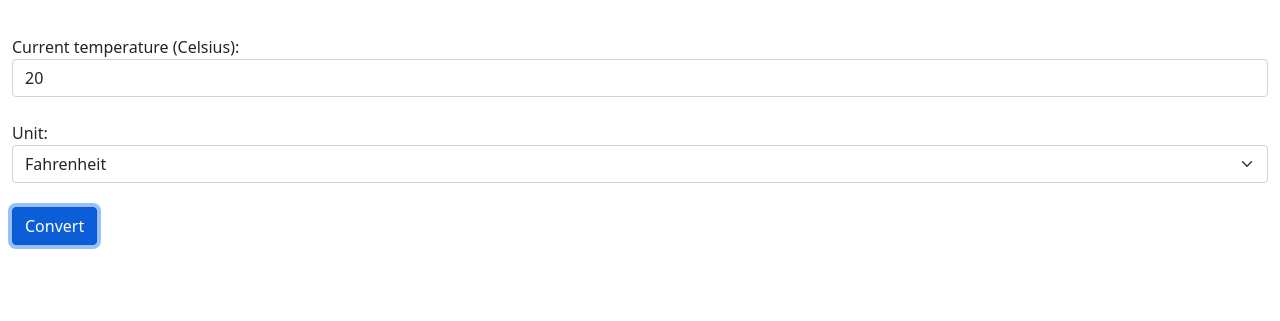
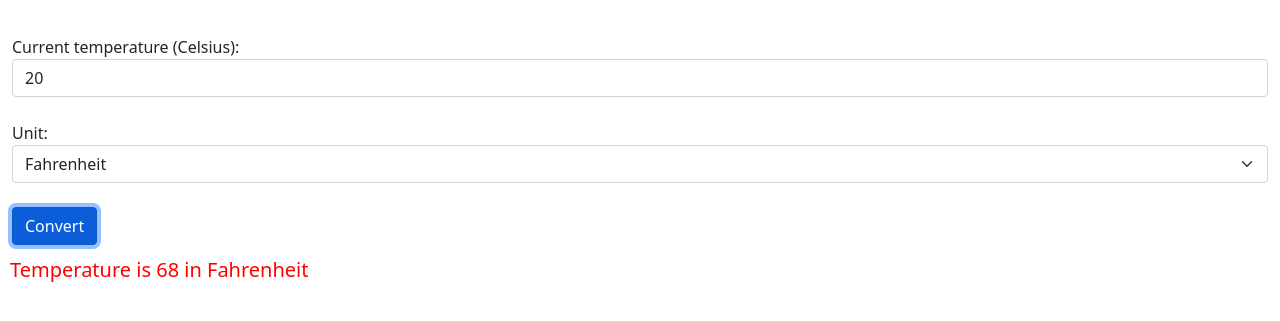
Before and after one commit to Oliveolan/ex6a, a plain HTML site: page index.html in a window 1280 px wide. Both pictures are taken after a click on the button "Convert". Shown: the part 269-590 px from the top of the page. Drawn offline with nearby package versions, Linux system fonts and the light colour scheme.

Commit message:
Refactoring #3 - Display the result in <div>

```diff
--- a/index.html
+++ b/index.html
@@ -72,9 +72,9 @@
 
 			   if(validate(t) == 0)return;
 
-			   var result = validate(t,u);
+			   var result = Calculate(t,u);
 
-			   alert("Temperature is "+t1+" in "+u1);
+			   $("#result").html("Temperature is "+result.temp+" in "+result.unit);
 			});
 		});
 	</script>
```
